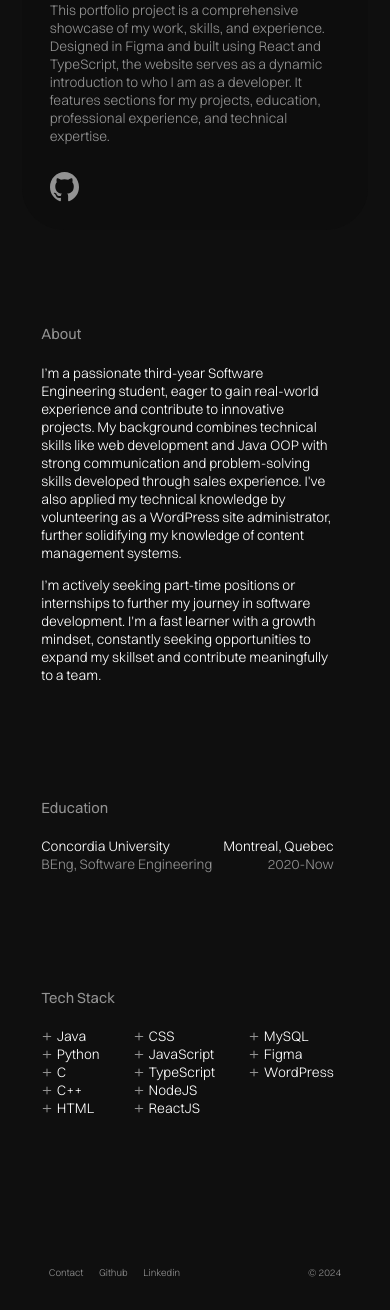
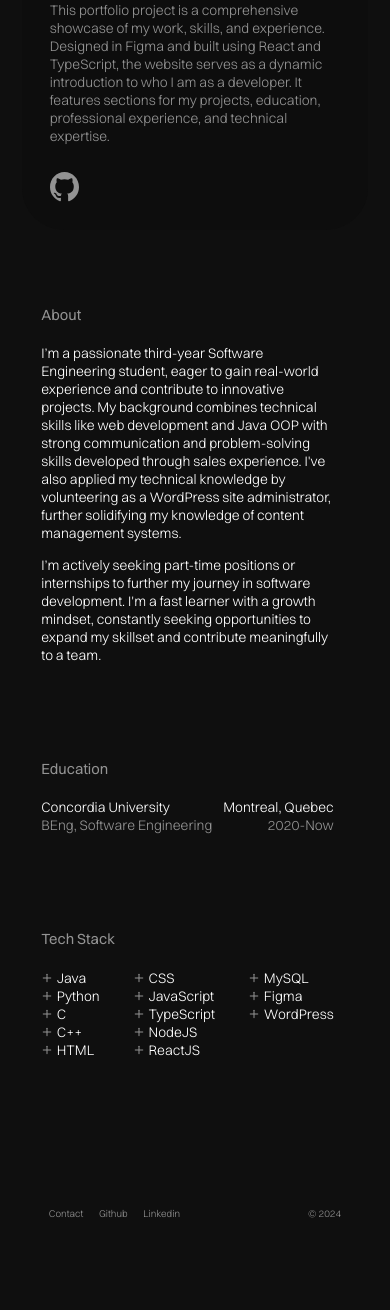
Before and after one commit to mavmoud/personal-website, a React (Vite) app: page / in a window 390 px wide. Shown: the part 1337-2647 px from the top of the page. After the commit the page ends 2589 px from the top, so only its background shows below. Built offline with nearby package versions, Linux system fonts and the light colour scheme.

Commit message:
Fixed about, education, and tech stack top margins.

```diff
--- a/src/components/style/About.css
+++ b/src/components/style/About.css
@@ -29,7 +29,7 @@
     width: 78.88vw;
     flex-direction: column;
     gap: 5vw;
-    margin-top: 24.17vw;
+    margin-top: 19.17vw;
   }
 
   .aboutTitle {
--- a/src/components/style/Education.css
+++ b/src/components/style/Education.css
@@ -42,7 +42,7 @@
     width: 78.88vw;
     flex-direction: column;
     gap: 5vw;
-    margin-top: 29.26vw;
+    margin-top: 24.26vw;
 
   }
   .educationTitle {
--- a/src/components/style/TechStack.css
+++ b/src/components/style/TechStack.css
@@ -66,7 +66,7 @@ li {
     width: 78.88vw;
     flex-direction: column;
     gap: 5vw;
-    margin-top: 29.26vw;
+    margin-top: 24.26vw;
   }
   .stackTitle {
     font-size: 3.8vw;
```
